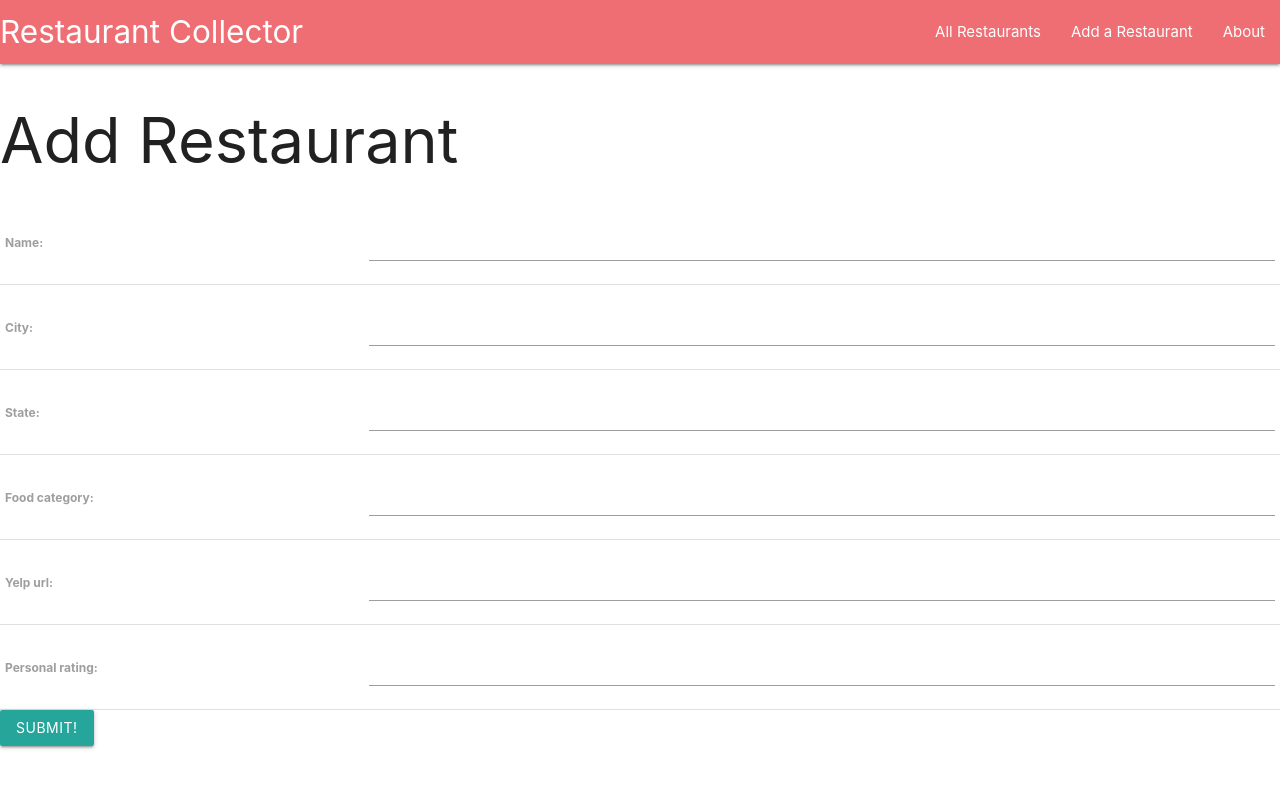
After one commit to erictau/Restaurant-Collector, a Django app: page /restaurants/create/ in a window 1280 px wide. The commit adds this page. Run offline with Django 4.2, Linux system fonts and the light colour scheme.

Commit message:
Adds the 'add restaurant' feature using a class based view (CBV).

```diff
--- a/main_app/models.py
+++ b/main_app/models.py
@@ -1,5 +1,6 @@
 from django.db import models
 from django.core.validators import MaxValueValidator, MinValueValidator
+from django.urls import reverse
 
 # Create your models here.
 class Restaurant(models.Model):
@@ -14,3 +15,6 @@ class Restaurant(models.Model):
 
     def __str__(self):
         return self.name
+
+    def get_absolute_url(self):
+        return reverse('detail', kwargs={'restaurant_id': self.id})
--- a/main_app/templates/base.html
+++ b/main_app/templates/base.html
@@ -13,11 +13,11 @@
 <body>
     <nav>
         <div class="nav-wrapper">
-          <a href="/" class="brand-logo">Restaurant Collector</a>
+          <a href="{% url 'home' %}" class="brand-logo">Restaurant Collector</a>
           <ul id="nav-mobile" class="right hide-on-med-and-down">
-            <li><a href="/restaurants">Restaurants</a></li>
-            <li><a href="/restaurants/new">Add a Restaurant</a></li>
-            <li><a href="/about">About</a></li>
+            <li><a href="{% url 'index' %}">All Restaurants</a></li>
+            <li><a href="{% url 'restaurants_create' %}">Add a Restaurant</a></li>
+            <li><a href="{% url 'about' %}">About</a></li>
           </ul>
         </div>
       </nav>
--- /dev/null
+++ b/main_app/templates/main_app/restaurant_form.html
@@ -0,0 +1,15 @@
+{% extends 'base.html' %}
+
+{% block content %}
+  <h1>Add Restaurant</h1>
+  <!-- Leaving the action empty makes the form post to the same url used to display it -->
+  <form action="" method="POST">
+    <!-- Django requires the following for security purposes -->
+    {% csrf_token %}
+    <table>
+      <!-- Render the inputs inside of <tr>s & <td>s -->
+      {{ form.as_table }}
+    </table>
+    <input type="submit" value="Submit!" class="btn">
+  </form>
+{% endblock %}
--- a/main_app/templates/restaurants/detail.html
+++ b/main_app/templates/restaurants/detail.html
@@ -12,6 +12,7 @@ Restaurant Details
 <div class="card">
     <div class="card-content">
     <span class="card-title">{{ restaurant.name }}</span>
+    <p>Location: {{ restaurant.city }}, {{ restaurant.state }}</p>
     <p>Type of Food: {{ restaurant.food_category }}</p>
     <p>Personal Rating: {{ restaurant.personal_rating }}</p>
     <p>Yelp Link: <a href="{{ restaurant.yelp_url }}">Link</a></p>
--- a/main_app/urls.py
+++ b/main_app/urls.py
@@ -5,5 +5,6 @@ urlpatterns = [
     path('', views.home, name='home'),
     path('about/', views.about, name='about'),
     path('restaurants/', views.restaurants_index, name='index'),
-    path('restaurants/<int:restaurant_id>', views.restaurants_detail, name='detail')
+    path('restaurants/<int:restaurant_id>', views.restaurants_detail, name='detail'),
+    path('restaurants/create/', views.RestaurantCreate.as_view(), name='restaurants_create'),
 ]
--- a/main_app/views.py
+++ b/main_app/views.py
@@ -1,5 +1,6 @@
 from django.shortcuts import render
 from django.http import HttpResponse
+from django.views.generic.edit import CreateView
 
 from .models import Restaurant
 
@@ -21,3 +22,7 @@ def restaurants_detail(request, restaurant_id):
     return render(request, 'restaurants/detail.html', {
         'restaurant': restaurant
     })
+
+class RestaurantCreate(CreateView):
+    model = Restaurant
+    fields = '__all__'
```
Lines whose indentation alone changed are shown as unchanged.
